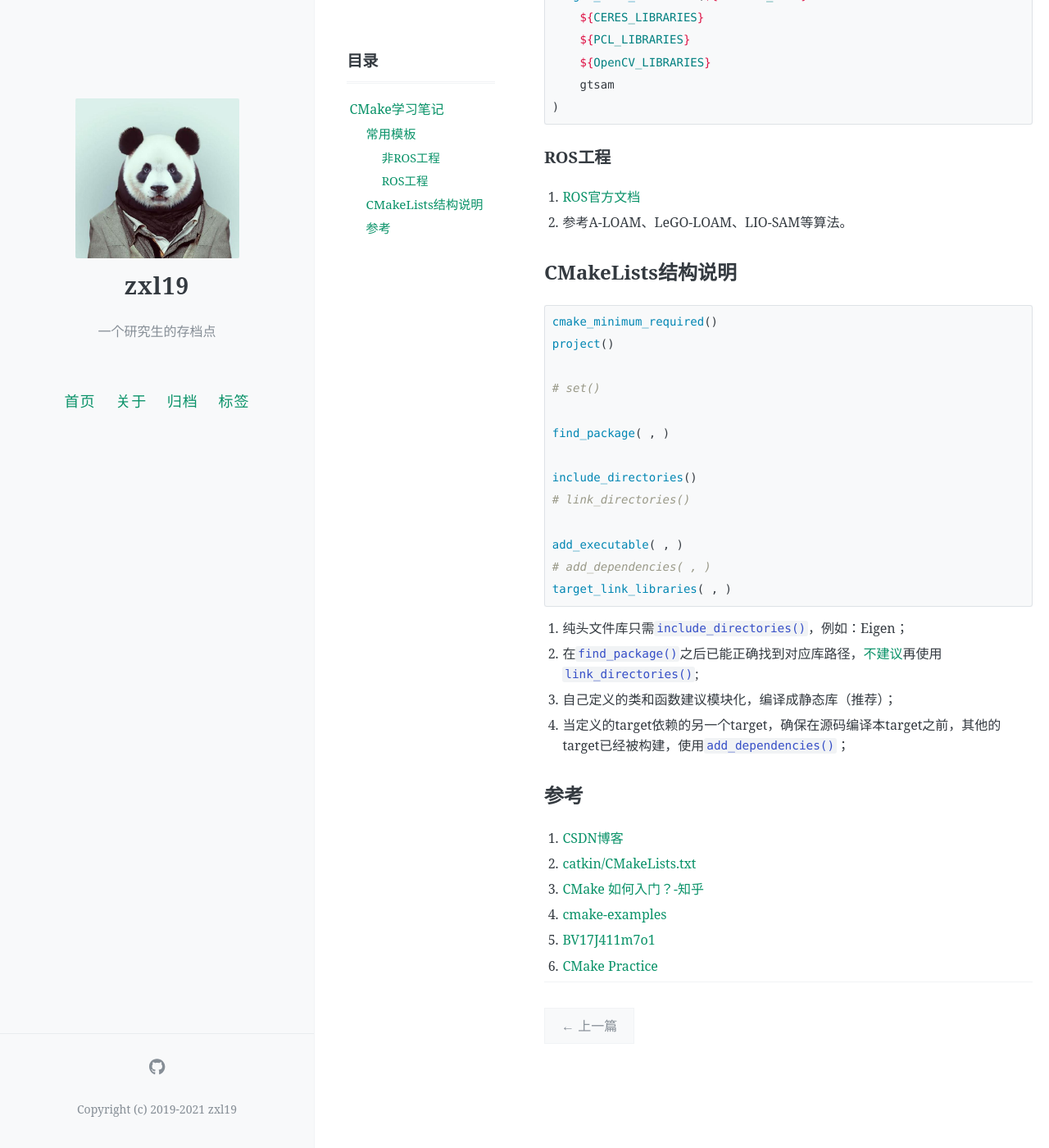
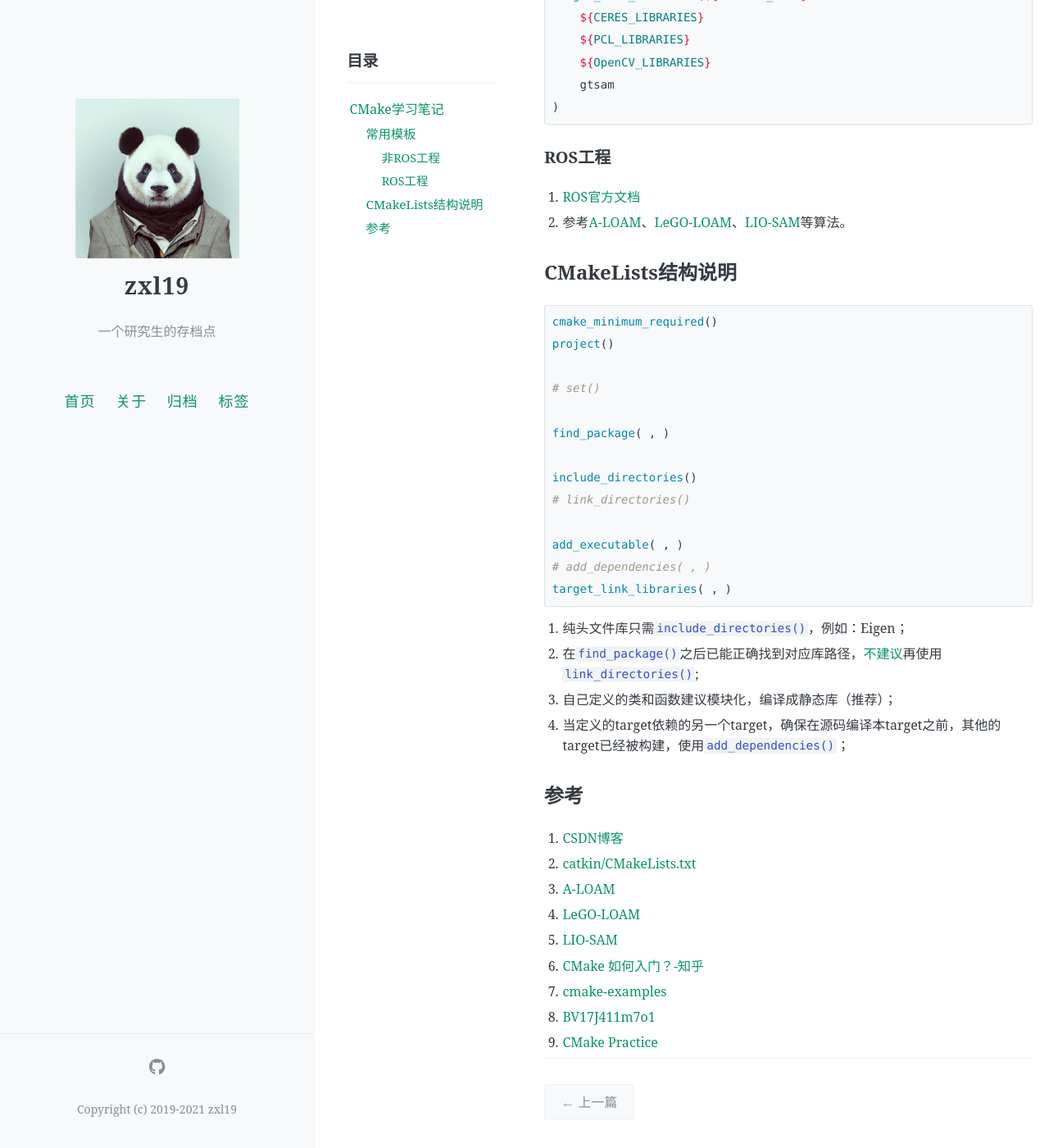
Before and after one commit to zxl19/zxl19.github.io, a Jekyll site: the page built from _posts/2021-03-28-cmake-note.md, in a window 1280 px wide and 1400 px high, scrolled down 1194 px. Shown: the whole window at 82% size. Built offline with Jekyll 4.4.1, drawn with Linux system fonts in a browser that asks for light colours; comment, search, counter and statistics services are not loaded.

Commit message:
Update 2021-03-28-cmake-note.md

```diff
--- a/_posts/2021-03-28-cmake-note.md
+++ b/_posts/2021-03-28-cmake-note.md
@@ -60,7 +60,7 @@ target_link_libraries(${PROJECT_NAME}
 ### ROS工程
 
 1. [ROS官方文档](http://wiki.ros.org/catkin/CMakeLists.txt)
-2. 参考A-LOAM、LeGO-LOAM、LIO-SAM等算法。
+2. 参考[A-LOAM](https://github.com/HKUST-Aerial-Robotics/A-LOAM)、[LeGO-LOAM](https://github.com/RobustFieldAutonomyLab/LeGO-LOAM)、[LIO-SAM](https://github.com/TixiaoShan/LIO-SAM)等算法。
 
 ## CMakeLists结构说明
 
@@ -89,7 +89,10 @@ target_link_libraries( , )
 
 1. [CSDN博客](https://blog.csdn.net/sinat_28752257/article/details/82758546)
 2. [catkin/CMakeLists.txt](http://wiki.ros.org/catkin/CMakeLists.txt)
-3. [CMake 如何入门？-知乎](https://www.zhihu.com/question/58949190)
-4. [cmake-examples](https://github.com/ttroy50/cmake-examples)
-5. [BV17J411m7o1](https://www.bilibili.com/video/BV17J411m7o1)
-6. [CMake Practice](http://file.ncnynl.com/ros/CMake%20Practice.pdf)
+3. [A-LOAM](https://github.com/HKUST-Aerial-Robotics/A-LOAM)
+4. [LeGO-LOAM](https://github.com/RobustFieldAutonomyLab/LeGO-LOAM)
+5. [LIO-SAM](https://github.com/TixiaoShan/LIO-SAM)
+6. [CMake 如何入门？-知乎](https://www.zhihu.com/question/58949190)
+7. [cmake-examples](https://github.com/ttroy50/cmake-examples)
+8. [BV17J411m7o1](https://www.bilibili.com/video/BV17J411m7o1)
+9. [CMake Practice](http://file.ncnynl.com/ros/CMake%20Practice.pdf)
```
